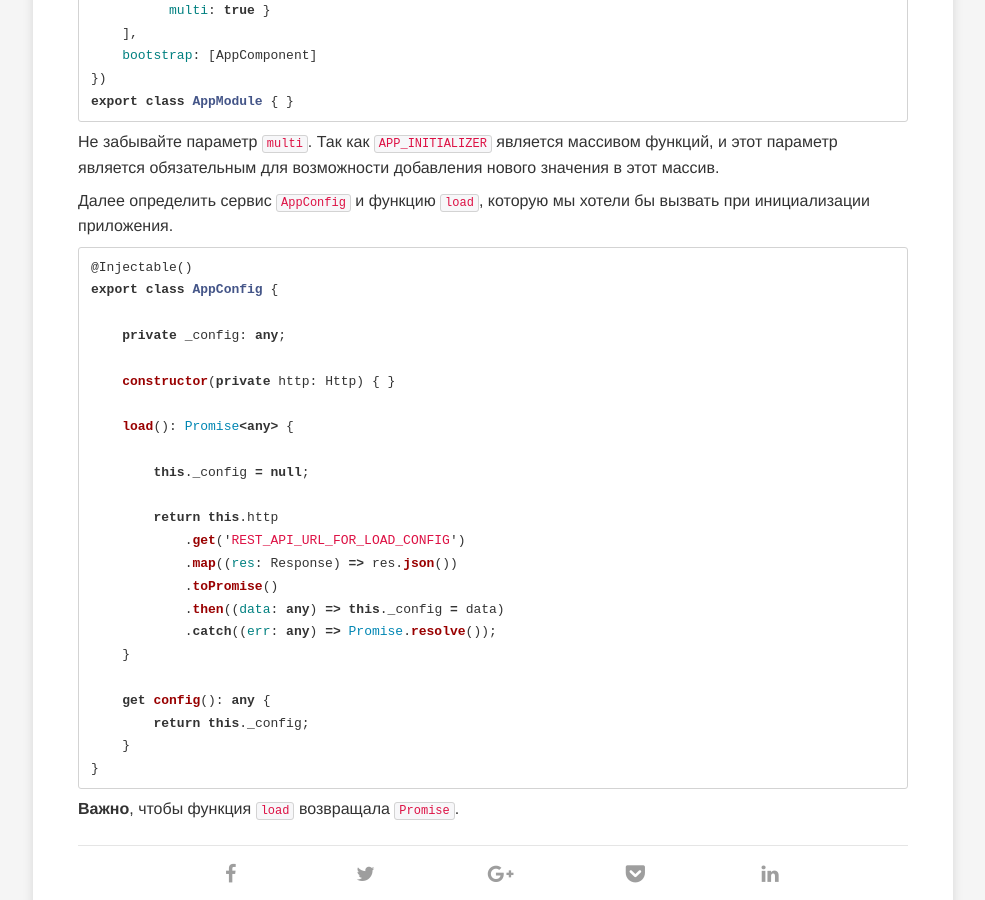
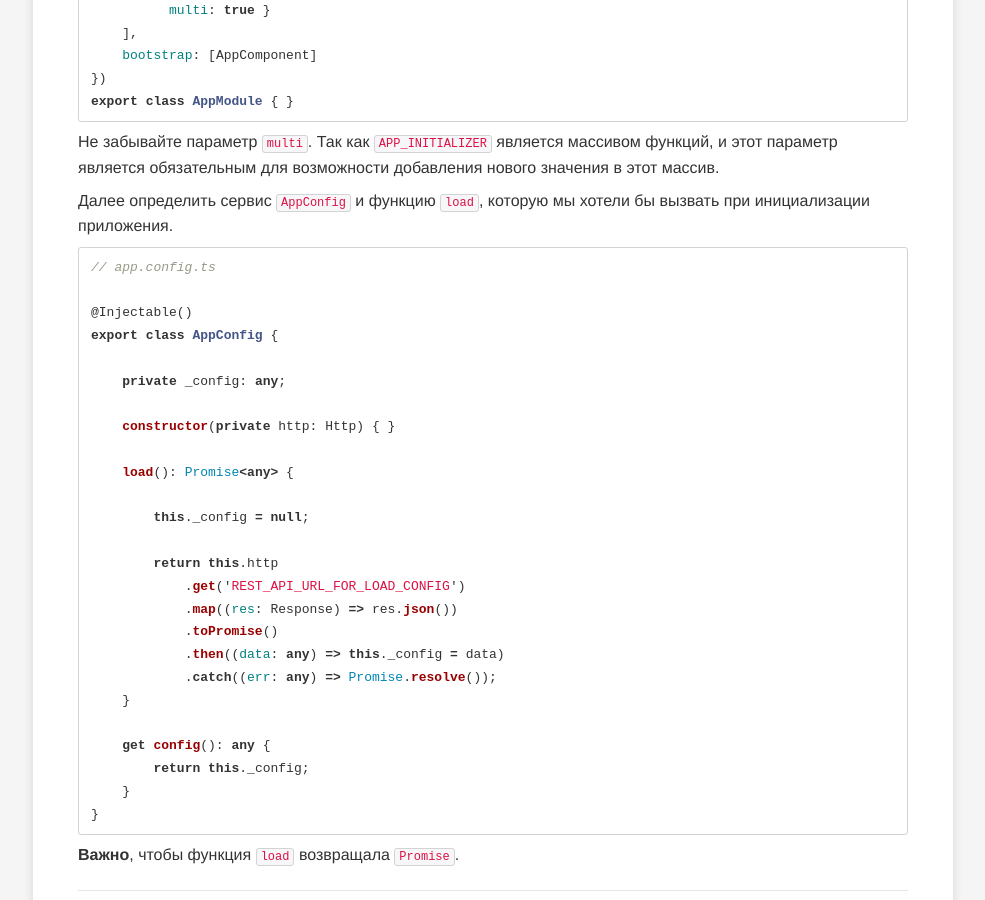
Before and after one commit to martamoshkin/blog.zverit.com, a Jekyll site: the page built from _posts/2017-06-17-app-initializer-bootstrap-service-method.md, in a window 1280 px wide and 900 px high, scrolled down 1296 px. Shown: the whole window, without its empty margins (147-1132 px from the left). Built offline with Jekyll 4.4.1, drawn with Linux system fonts in a browser that asks for light colours; comment, search, counter and statistics services are not loaded.

Commit message:
fix post

````diff
--- a/_posts/2017-06-17-app-initializer-bootstrap-service-method.md
+++ b/_posts/2017-06-17-app-initializer-bootstrap-service-method.md
@@ -71,6 +71,8 @@ export class AppModule { }
 Далее определить сервис `AppConfig` и функцию `load`, которую мы хотели бы вызвать при инициализации приложения.
 
 ```ts
+// app.config.ts
+
 @Injectable()
 export class AppConfig {
 
````
